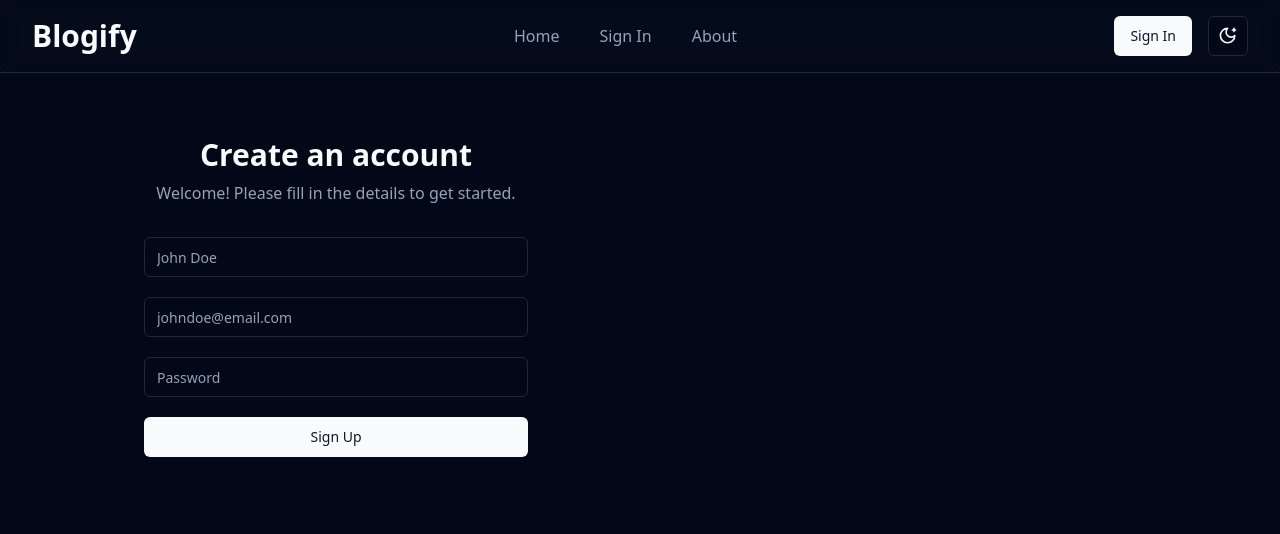
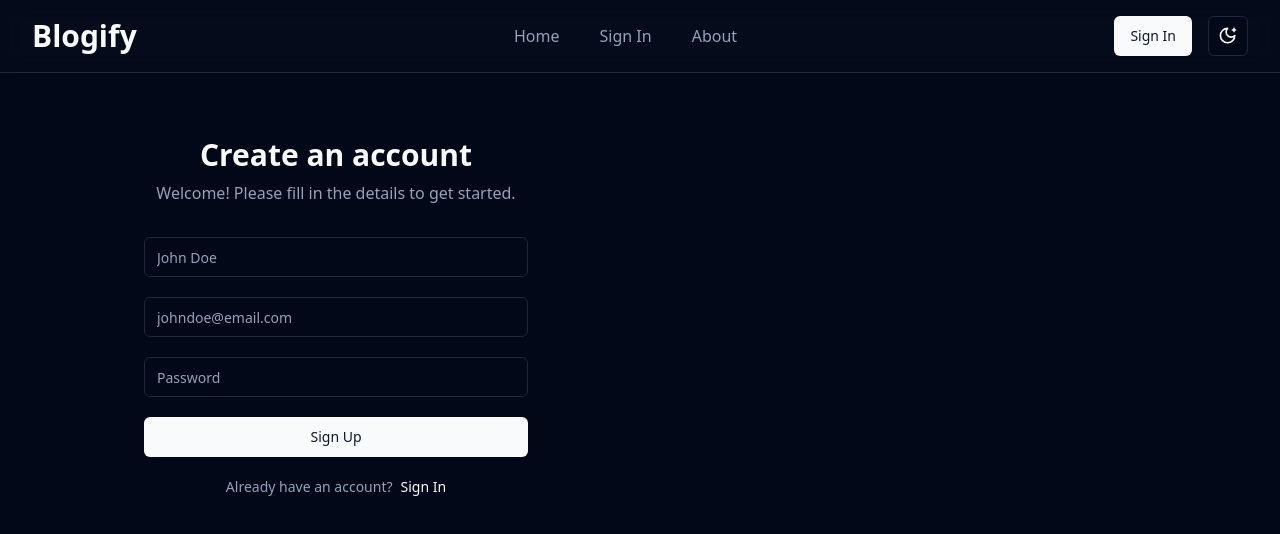
Before and after one commit to imredoyyy/blogify, a React (Vite) app in the folder client/: page /sign-up in a window 1280 px wide. Shown: the top 534 px of the page. Built offline with nearby package versions, Linux system fonts and the light colour scheme.

Commit message:
complete sign in functionality and further improve ux

```diff
--- a/client/src/components/auth-form.jsx
+++ b/client/src/components/auth-form.jsx
@@ -6,6 +6,7 @@ import { Input } from "./ui/input";
 import { Button } from "./ui/button";
 import { Eye, EyeOff, Loader2 } from "lucide-react";
 import { cn } from "../lib/utils";
+import { Link } from "react-router-dom";
 
 const AuthForm = ({ disabled, signUp, onSubmit, defaultValues, success }) => {
   const form = useForm({
@@ -24,9 +25,9 @@ const AuthForm = ({ disabled, signUp, onSubmit, defaultValues, success }) => {
     // Trim whitespace and replace multiple spaces with a single space
     const trimmedData = {
       ...data,
-      name: data.name ? data.name.trim().replace(/\s+/g, " ") : "",
-      email: data.email ? data.email.trim().replace(/\s+/g, " ") : "",
-      password: data.password ? data.password.trim() : "",
+      name: data?.name?.trim().replace(/\s+/g, " "),
+      email: data?.email?.trim().replace(/\s+/g, " "),
+      password: data?.password?.trim(),
     };
 
     try {
@@ -64,6 +65,7 @@ const AuthForm = ({ disabled, signUp, onSubmit, defaultValues, success }) => {
                       <Input
                         type="text"
                         disabled={disabled}
+                        required
                         placeholder="John Doe"
                         {...field}
                       />
@@ -82,6 +84,7 @@ const AuthForm = ({ disabled, signUp, onSubmit, defaultValues, success }) => {
                     <Input
                       type="email"
                       disabled={disabled}
+                      required
                       placeholder="johndoe@email.com"
                       {...field}
                     />
@@ -100,6 +103,7 @@ const AuthForm = ({ disabled, signUp, onSubmit, defaultValues, success }) => {
                       disabled={disabled}
                       type={passwordType}
                       placeholder="Password"
+                      required
                       autoComplete={
                         signUp ? "new-password" : "current-password"
                       }
@@ -135,6 +139,17 @@ const AuthForm = ({ disabled, signUp, onSubmit, defaultValues, success }) => {
             </Button>
           </form>
         </Form>
+        <div className="mt-5 flex items-center justify-center gap-2">
+          <p className="text-sm text-muted-foreground">
+            {signUp ? "Already have an account?" : "Don't have an account?"}
+          </p>
+          <Link
+            to={signUp ? "/sign-in" : "/sign-up"}
+            className="active:[#7e8ca0] text-sm font-medium transition-colors duration-200 md:hover:text-[#7e8ca0]"
+          >
+            {signUp ? "Sign In" : "Sign Up"}
+          </Link>
+        </div>
       </div>
     </div>
   );
--- a/client/src/pages/sign-in.jsx
+++ b/client/src/pages/sign-in.jsx
@@ -1,16 +1,58 @@
+import { useState } from "react";
+import { useNavigate } from "react-router-dom";
+
 import { Container } from "../components/container";
 import AuthForm from "../components/auth-form";
-import { useState } from "react";
+import { toast } from "sonner";
 
 const SignIn = () => {
+  const navigate = useNavigate();
   const [loggingIn, setLoggingIn] = useState(false);
+  const [loggedIn, setLoggedIn] = useState(false);
 
   const handleFormSubmit = async (data) => {
     setLoggingIn(true);
 
     try {
-      console.log(data);
+      if (!data.email || !data.password) {
+        setLoggingIn(false);
+        toast.error("All fields are required");
+        return;
+      }
+
+      const response = await fetch("/api/auth/sign-in", {
+        method: "POST",
+        headers: {
+          "Content-Type": "application/json",
+        },
+        body: JSON.stringify(data),
+      });
+
+      if (!response.ok) {
+        setLoggingIn(false);
+
+        switch (response.status) {
+          case 404:
+            toast.error("User with this email was not found!");
+            break;
+          case 401:
+            toast.error("Invalid password!");
+            break;
+          default:
+            toast.error("Something went wrong. Please try again");
+            break;
+        }
+
+        return;
+      }
+
+      setLoggingIn(false);
+      setLoggedIn(true);
+      toast.success("Logged in successfully");
+      navigate("/");
     } catch (error) {
+      setLoggingIn(false);
+      setLoggedIn(false);
       console.error(error);
     }
   };
@@ -22,6 +64,7 @@ const SignIn = () => {
           onSubmit={handleFormSubmit}
           defaultValues={{ email: "", password: "" }}
           disabled={loggingIn}
+          success={loggedIn}
         />
       </div>
     </Container>
--- a/client/src/pages/sign-up.jsx
+++ b/client/src/pages/sign-up.jsx
@@ -7,23 +7,23 @@ import { Container } from "../components/container";
 
 const SignUp = () => {
   const navigate = useNavigate();
-  const [loggingIn, setLoggingIn] = useState(false);
+  const [accountCreating, setAccountCreating] = useState(false);
   const [accountCreated, setAccountCreated] = useState(false);
 
   const handleFormSubmit = async (data) => {
-    setLoggingIn(true);
+    setAccountCreating(true);
     setAccountCreated(false);
 
     try {
       if (!data.name || !data.email || !data.password) {
-        setLoggingIn(false);
+        setAccountCreating(false);
         setAccountCreated(false);
         toast.error("All fields are required");
         return;
       }
 
       if (data.password.length < 8) {
-        setLoggingIn(false);
+        setAccountCreating(false);
         setAccountCreated(false);
         toast.error("Password must be at least 8 characters long");
         return;
@@ -38,7 +38,7 @@ const SignUp = () => {
       });
 
       if (!response.ok) {
-        setLoggingIn(false);
+        setAccountCreating(false);
         setAccountCreated(false);
 
         switch (response.status) {
@@ -52,12 +52,12 @@ const SignUp = () => {
         return;
       }
 
-      setLoggingIn(false);
+      setAccountCreating(false);
       setAccountCreated(true);
       toast.success("Account created successfully. Please sign in.");
       navigate("/sign-in");
     } catch (error) {
-      setLoggingIn(false);
+      setAccountCreating(false);
       setAccountCreated(false);
       toast.error("Something went wrong. Please try again.");
     }
@@ -70,7 +70,7 @@ const SignUp = () => {
           signUp={true}
           onSubmit={handleFormSubmit}
           defaultValues={{ name: "", email: "", password: "" }}
-          disabled={loggingIn}
+          disabled={accountCreating}
           success={accountCreated}
         />
       </div>
```
Also changed, not shown: 2 other files (tests, documents, lock files or other folders).
